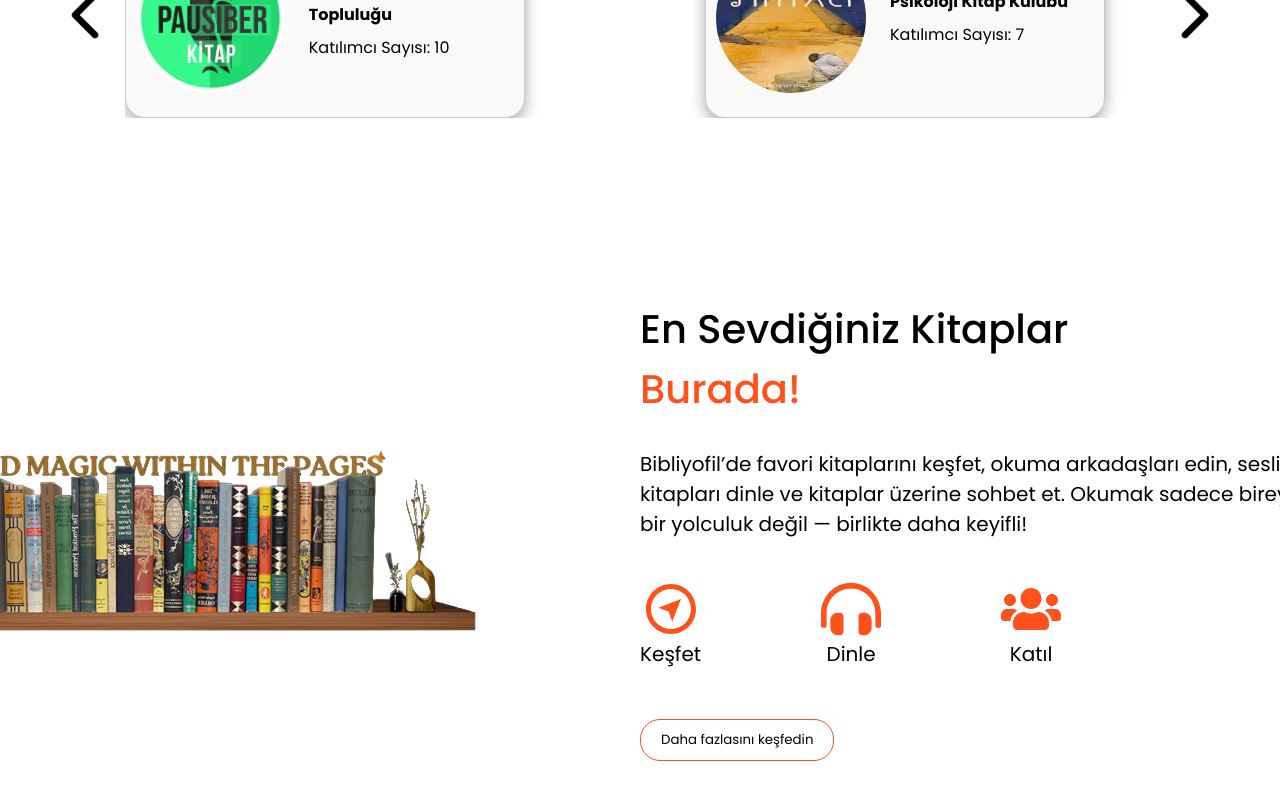
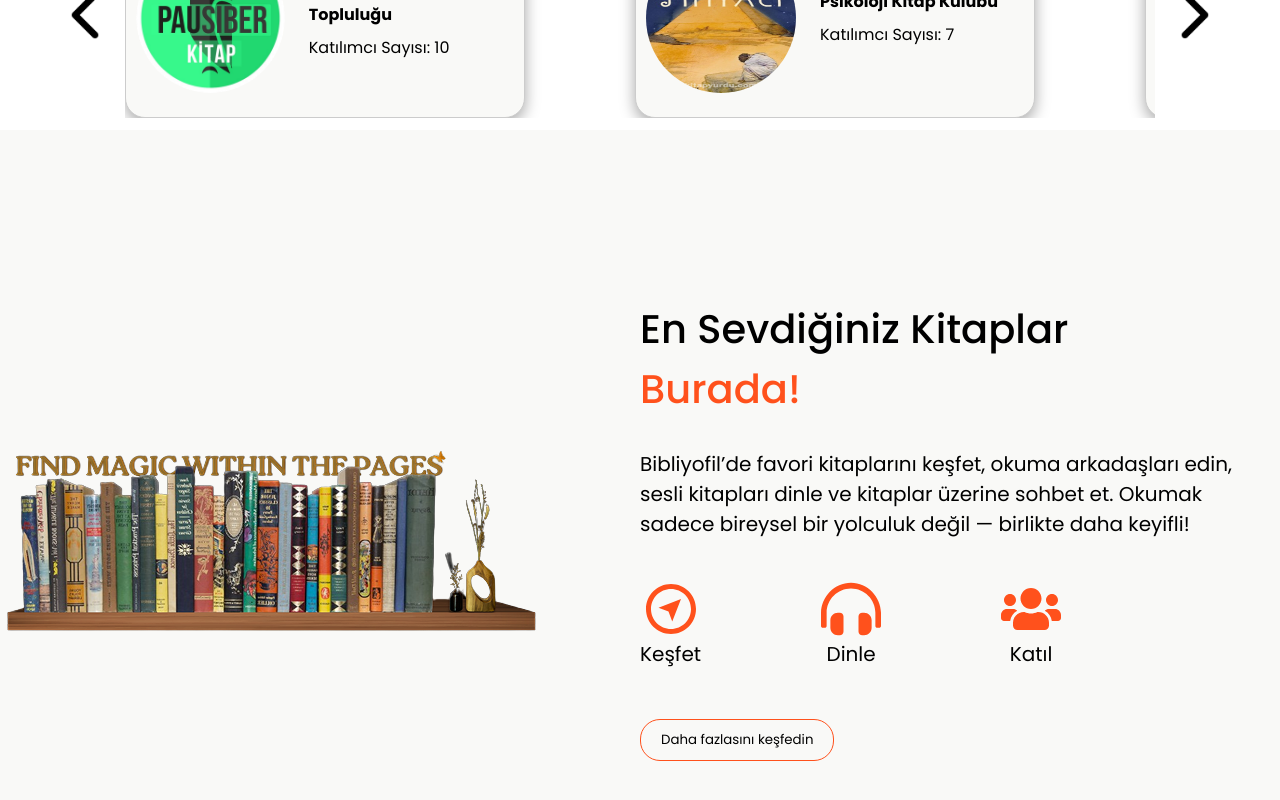
Before and after one commit to semaozkan/book-communities-client, a React (Vite) app: page / in a window 1280 px wide. Shown: the part 1520-2320 px from the top of the page. Built offline with nearby package versions, Linux system fonts and the light colour scheme.

Commit message:
refactor(home): update section layout and text content

```diff
--- a/src/pages/home/Home.jsx
+++ b/src/pages/home/Home.jsx
@@ -36,6 +36,7 @@
           <div className={styles.books}>
             <Slider
               items={bookData}
+              cardWidth={180}
               renderItem={(book) => <BookCard book={book} />}
             />
           </div>
@@ -46,8 +47,8 @@
           <div className={styles.communities}>
             <Slider
               items={communityData}
-              cardWidth={550}
-              itemsPerPage={4}
+              cardWidth={480}
+              itemsPerPage={2}
               renderItem={(community) => (
                 <CommunityCard key={community.id} community={community} />
               )}
@@ -56,6 +57,7 @@
         </div>
       </div>
       <div className={styles.thirdSection}>
+        <div className={styles.thirdSectionContent}>
           <div className={styles.imgContainer}>
             <img src="/images/books2.png" alt="books" />
           </div>
@@ -92,6 +94,7 @@
           </div>
         </div>
       </div>
+    </div>
   );
 };
 
--- a/src/pages/home/home.module.scss
+++ b/src/pages/home/home.module.scss
@@ -87,6 +87,7 @@
     gap: 120px;
     margin-top: 50px;
 
+    .content {
       .secondSectionTitle {
         font-weight: 500;
         font-size: 32px;
@@ -94,13 +95,22 @@
         margin-bottom: 50px;
       }
 
-    .books {
+      .books,
+      .communities {
         width: 100%;
         height: 100%;
       }
     }
+  }
 
   .thirdSection {
+    width: 100%;
+    background-color: #f9f9f7;
+    display: flex;
+    align-items: center;
+    justify-content: center;
+
+    .thirdSectionContent {
       width: 1400px;
       height: 100vh;
       display: flex;
@@ -157,3 +167,4 @@
       }
     }
   }
+}
```
Lines whose indentation alone changed are shown as unchanged.
